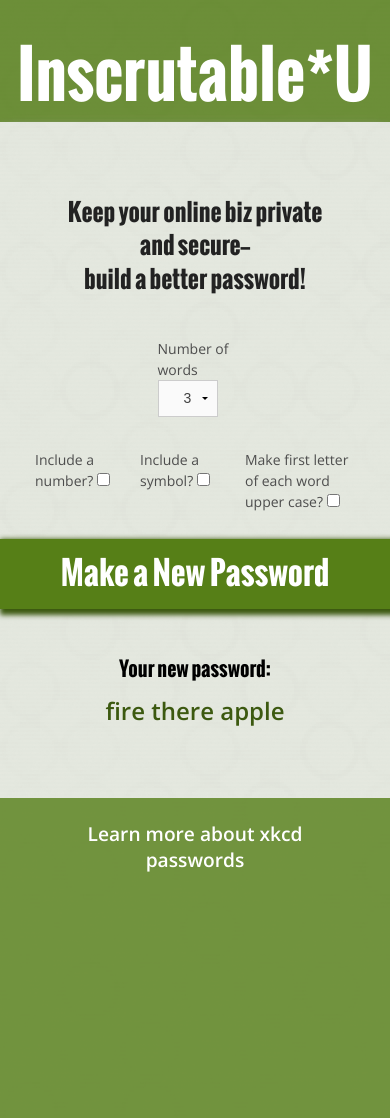
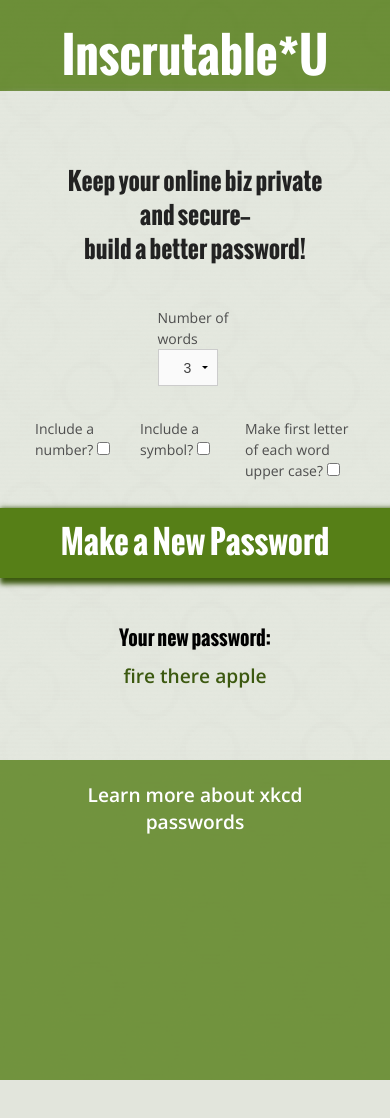
Before and after one commit to jasmith1125/project2, a PHP site: page /generator.php in a window 390 px wide. After the commit the page ends 1080 px from the top, so only its background shows below. Run offline with PHP 8.4, Linux system fonts and the light colour scheme.

Commit message:
css tweaks to improve mobile display

```diff
--- a/css/app.css
+++ b/css/app.css
@@ -64,7 +64,7 @@ h1.white {
 }
 @media only screen and (max-width: 40em) {
 h1.white {
-  font-size: 4em;
+  font-size: 3em;
   color: white;
   margin-top: .5em;
   margin-bottom: 0;
@@ -127,7 +127,8 @@ h3 {
     text-align: center;
     padding-top: 1em;
 }
-h4 {
+
+  h4 {
   font-family: 'OswaldBold', 'Open Sans', sans-serif;
     color: black;
     font-style: normal;
@@ -135,12 +136,23 @@ h4 {
     text-align: center;
     padding-top: 1em;
 }
+@media only screen and (min-width: 40.063em) {
 .pass {
   font-family: 'Open Sans', sans-serif;
   font-weight: 600;
   color: #3C5910;
   font-size: 1.5em;
   text-align: center;
+}
+}
+@media only screen and (max-width: 40em) {
+.pass {
+  font-family: 'Open Sans', sans-serif;
+  font-weight: 600;
+  color: #3C5910;
+  font-size: 1.2em;
+  text-align: center;
+}
 }
 html, body {
   background: transparent;
```
